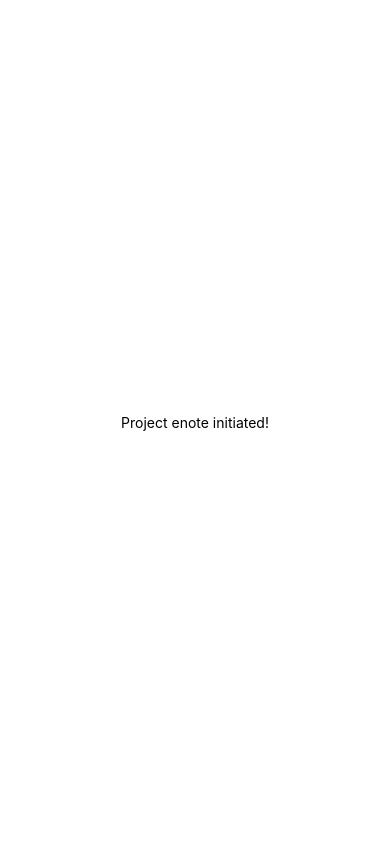
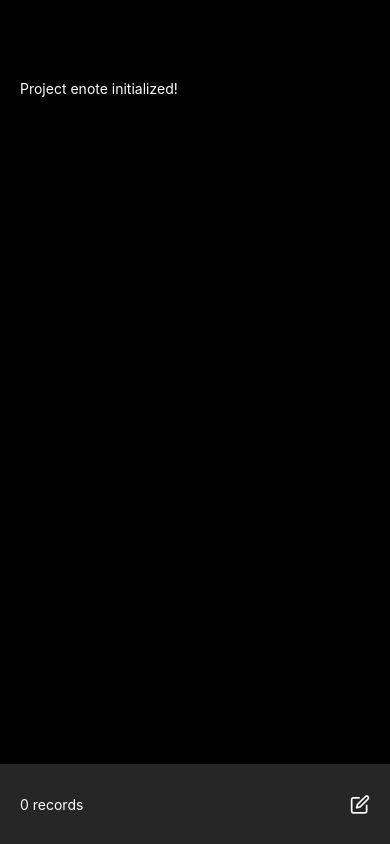
Before and after one commit to Frokesy/enote, a React Native app: screen / in a window 390 px wide. Built offline with nearby package versions, Linux system fonts and the light colour scheme.

Commit message:
designed navtab

```diff
--- a/App.js
+++ b/App.js
@@ -1,11 +1,13 @@
 import { StatusBar } from 'expo-status-bar';
 import { StyleSheet, Text, View } from 'react-native';
+import NavTab from './components/NavTab';
 
 export default function App() {
   return (
     <View style={styles.container}>
-      <Text>Project enote initiated!</Text>
-      <StatusBar style="auto" />
+      <Text style={styles.text}>Project enote initialized!</Text>
+      <NavTab />
+      <StatusBar style="light" />
     </View>
   );
 }
@@ -13,8 +15,11 @@ export default function App() {
 const styles = StyleSheet.create({
   container: {
     flex: 1,
-    backgroundColor: '#fff',
-    alignItems: 'center',
-    justifyContent: 'center',
+    paddingTop: 80,
+    paddingHorizontal: 20,
+    backgroundColor: '#000',
   },
+  text: {
+    color: '#fff',
+  }
 });
--- /dev/null
+++ b/components/NavTab.jsx
@@ -0,0 +1,33 @@
+import React from 'react'
+import { View, Text, StyleSheet } from 'react-native'
+import { Feather } from '@expo/vector-icons';
+
+const NavTab = () => {
+  return (
+    <View style={styles.container}>
+        <Text style={styles.text}>0 records</Text>
+        <Feather name="edit" size={20} color="white" />
+    </View>
+  )
+}
+
+export default NavTab
+
+const styles = StyleSheet.create({
+    text: {
+        color: '#fff',
+    },
+    container: {
+        flex: 1,
+        flexDirection: 'row',
+        position: 'absolute',
+        bottom: 0,
+        left: 0,
+        right: 0,
+        height: 80,
+        paddingHorizontal: 20,
+        backgroundColor: '#262626',
+        alignItems: 'center',
+        justifyContent: 'space-between',
+      },
+})
```
Also changed, not shown: package.json (+6 -5 lines), 1 other file (tests, documents, lock files or other folders).
